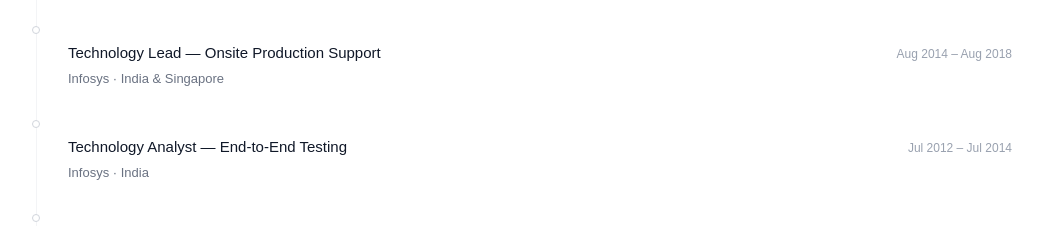
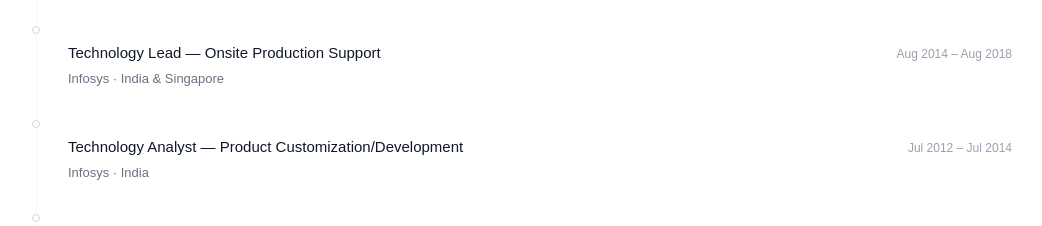
Before and after one commit to annekurian/portfolio, a Next.js app: page / in a window 1280 px wide. Shown: the part 2680-2906 px from the top of the page, without its empty margins (116-1158 px from the left). Built offline with nearby package versions, Linux system fonts and the light colour scheme.

Commit message:
Update job title for Technology Analyst position

```diff
--- a/components/Experience.tsx
+++ b/components/Experience.tsx
@@ -28,7 +28,7 @@ const experiences = [
     ],
   },
   {
-    title: 'Technology Analyst — End-to-End Testing',
+    title: 'Technology Analyst — Product Customization/Development',
     company: 'Infosys',
     location: 'India',
     period: 'Jul 2012 – Jul 2014',
```
